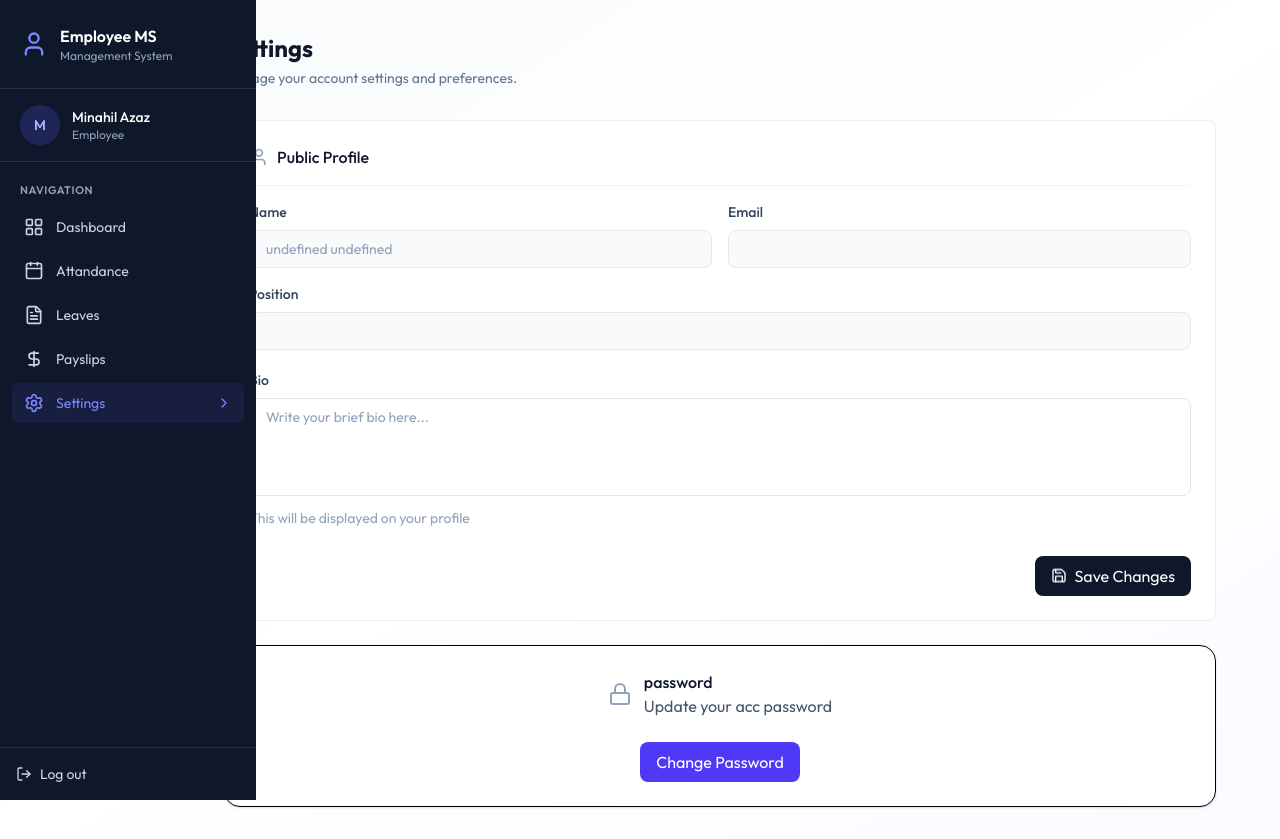
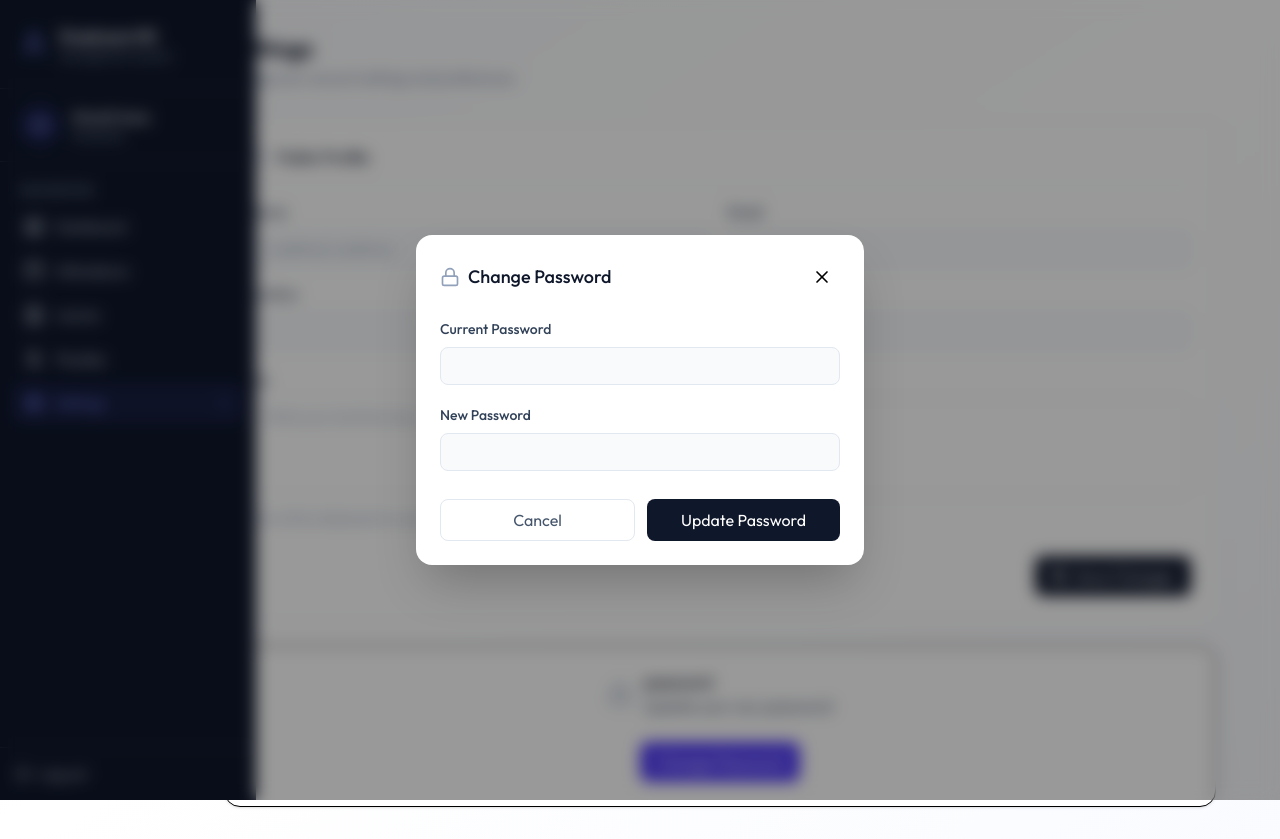
Before and after one commit to minahil-azaz/Employee-Management-System, a React (Vite) app in the folder client/: page /settings in a window 1280 px wide. Both pictures are taken after a click on the button "Change Password". Built offline with nearby package versions, Linux system fonts and the light colour scheme.

Commit message:
setting page complete

```diff
--- /dev/null
+++ b/client/src/components/ChangePasswordModel.jsx
@@ -0,0 +1,157 @@
+import React, { useState } from "react";
+import { X, Lock, Loader2 } from "lucide-react";
+
+const ChangePasswordModel = ({ open, onClose }) => {
+  const [loading, setLoading] = useState(false);
+  const [message, setMessage] = useState({ type: "", text: "" });
+
+  // ✅ SAFE onClose wrapper (prevents crash if parent is wrong)
+  const safeClose = () => {
+    if (typeof onClose === "function") {
+      onClose();
+    }
+  };
+
+  const handleSubmit = async (e) => {
+    e.preventDefault();
+
+    try {
+      setLoading(true);
+      setMessage({ type: "", text: "" });
+
+      const formData = new FormData(e.target);
+      const currentPassword = formData.get("currentPassword");
+      const newPassword = formData.get("newPassword");
+
+      // 🔥 Replace with real API call
+      setTimeout(() => {
+        setLoading(false);
+        setMessage({
+          type: "success",
+          text: "Password updated successfully!",
+        });
+
+        setTimeout(() => {
+          safeClose(); // ✅ safe now
+        }, 1000);
+      }, 1000);
+    } catch (error) {
+      setLoading(false);
+      setMessage({
+        type: "error",
+        text: "Failed to update password",
+      });
+    }
+  };
+
+  if (!open) return null;
+
+  return (
+    <div className="fixed inset-0 z-50 flex items-center justify-center p-4">
+
+      {/* Overlay */}
+      <div
+        onClick={safeClose}
+        className="fixed inset-0 z-40 bg-black/40 backdrop-blur-sm"
+      />
+
+      {/* Modal */}
+      <div
+        className="relative z-50 w-full max-w-md bg-white shadow-2xl rounded-2xl animate-fade-in"
+        onClick={(e) => e.stopPropagation()}
+      >
+
+        {/* Header */}
+        <div className="flex items-center justify-between p-6 pb-0">
+          <h2 className="flex items-center gap-2 text-lg font-medium text-slate-900">
+            <Lock className="w-5 h-5 text-slate-400" />
+            Change Password
+          </h2>
+
+          {/* X BUTTON */}
+          <button
+            type="button"
+            onClick={safeClose}
+            className="p-2 rounded-lg hover:bg-slate-100"
+          >
+            <X className="w-5 h-5" />
+          </button>
+        </div>
+
+        {/* FORM */}
+        <form className="p-6 space-y-5" onSubmit={handleSubmit}>
+
+          {/* MESSAGE */}
+          {message.text && (
+            <div
+              className={`flex items-center gap-3 p-3 text-sm rounded-xl border ${
+                message.type === "success"
+                  ? "bg-emerald-50 text-emerald-700 border-emerald-200"
+                  : "bg-rose-50 text-rose-700 border-rose-200"
+              }`}
+            >
+              <div
+                className={`w-1.5 h-1.5 rounded-full ${
+                  message.type === "success"
+                    ? "bg-emerald-500"
+                    : "bg-rose-500"
+                }`}
+              />
+              {message.text}
+            </div>
+          )}
+
+          {/* CURRENT PASSWORD */}
+          <div>
+            <label className="block mb-2 text-sm font-medium text-slate-700">
+              Current Password
+            </label>
+            <input
+              type="password"
+              name="currentPassword"
+              required
+              className="w-full px-4 py-2 border rounded-lg border-slate-200 focus:outline-none focus:ring-2 focus:ring-slate-300"
+            />
+          </div>
+
+          {/* NEW PASSWORD */}
+          <div>
+            <label className="block mb-2 text-sm font-medium text-slate-700">
+              New Password
+            </label>
+            <input
+              type="password"
+              name="newPassword"
+              required
+              className="w-full px-4 py-2 border rounded-lg border-slate-200 focus:outline-none focus:ring-2 focus:ring-slate-300"
+            />
+          </div>
+
+          {/* BUTTONS */}
+          <div className="flex gap-3 pt-2">
+
+            <button
+              type="button"
+              onClick={safeClose}
+              className="flex-1 px-4 py-2 border rounded-lg text-slate-600 border-slate-200 hover:bg-slate-50"
+            >
+              Cancel
+            </button>
+
+            <button
+              type="submit"
+              disabled={loading}
+              className="flex items-center justify-center flex-1 gap-2 px-4 py-2 text-white rounded-lg bg-slate-900 hover:bg-slate-800 disabled:opacity-50"
+            >
+              {loading && <Loader2 className="w-4 h-4 animate-spin" />}
+              Update Password
+            </button>
+
+          </div>
+        </form>
+      </div>
+    </div>
+  );
+};
+
+export default ChangePasswordModel;
--- a/client/src/pages/Settings.jsx
+++ b/client/src/pages/Settings.jsx
@@ -5,6 +5,7 @@ import { dummyProfileData } from "../data/assets"
 import ProfileFrom from '../components/ProfileFrom'
 import Loading from '../components/Loading'
 import { Lock } from "lucide-react"
+import ChangePasswordModel from '../components/ChangePasswordModel'
 
 
 
@@ -56,7 +57,7 @@ const Settings = () => {
         </button>
        </div >
 
-
+      <ChangePasswordModel open={showPassword} onClose={() => setShowPassword(false)}/>
 
       </div>
 
```
Also changed, not shown: client/src/components/ChangePassword.jsx (deleted).
